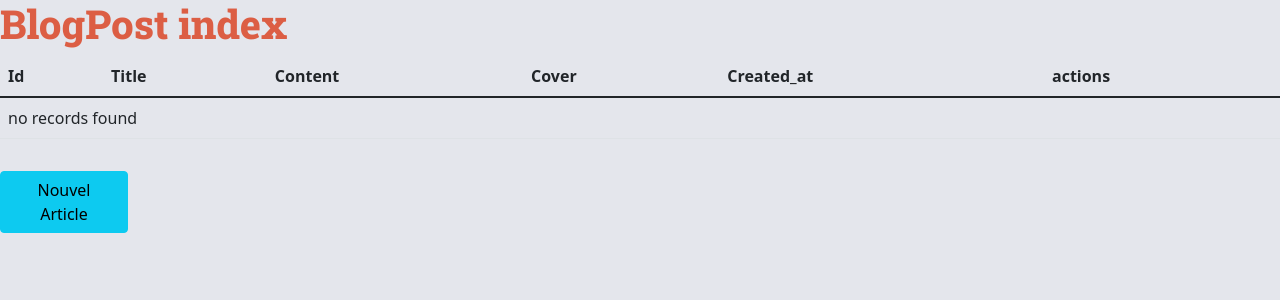
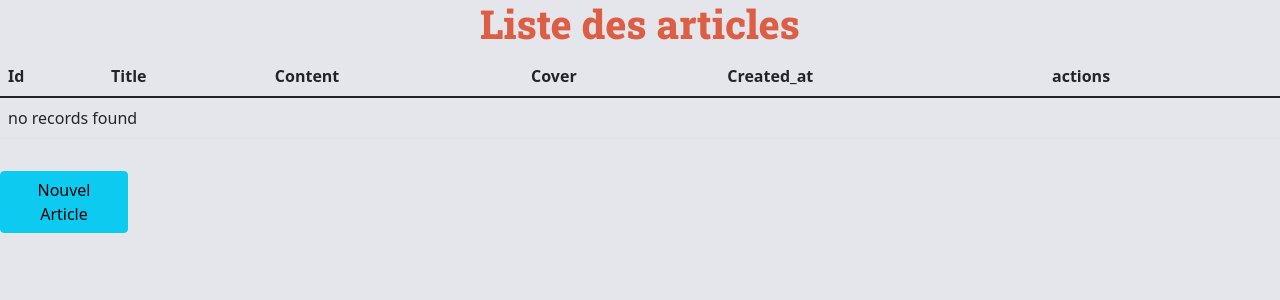
Before and after one commit to Orignal42/spaceblog, a Symfony app: template templates/admin_blog_post/index.html.twig in a window 1280 px wide. Shown: the top 300 px of the page. Run offline with Twig, Linux system fonts and the light colour scheme; the template is opened without the code that fills it, so the values that code supplies are empty; some libraries are stand-ins or nearby versions.

Commit message:
14:26 10/02

```diff
--- a/templates/admin_blog_post/edit.html.twig
+++ b/templates/admin_blog_post/edit.html.twig
@@ -1,11 +1,11 @@
 {% extends 'base.html.twig' %}
 
-{% block title %}Edit BlogPost
+{% block title %}Modification de l'article
 {% endblock %}
 
 {% block body %}
 	<div class='container'>
-		<h1>Edit BlogPost</h1>
+		<h1 class='text-center'> Modification de l'article </h1>
 		{{ include('admin_blog_post/_form.html.twig', {'button_label': 'Modifier'}) }}
 		<img class="card-img" src="{{ asset ('uploads/cover/' ~ blog_post.cover)}}" alt="Card image cap" style="width: 18rem;">
 		<p class='blogeditadmin'>{{blog_post.content}}</p>
--- a/templates/admin_blog_post/index.html.twig
+++ b/templates/admin_blog_post/index.html.twig
@@ -3,7 +3,7 @@
 {% block title %}BlogPost index{% endblock %}
 
 {% block body %}
-    <h1>BlogPost index</h1>
+    <h1 class="text-center">Liste des articles</h1>
 
     <table class="table">
         <thead>
```
